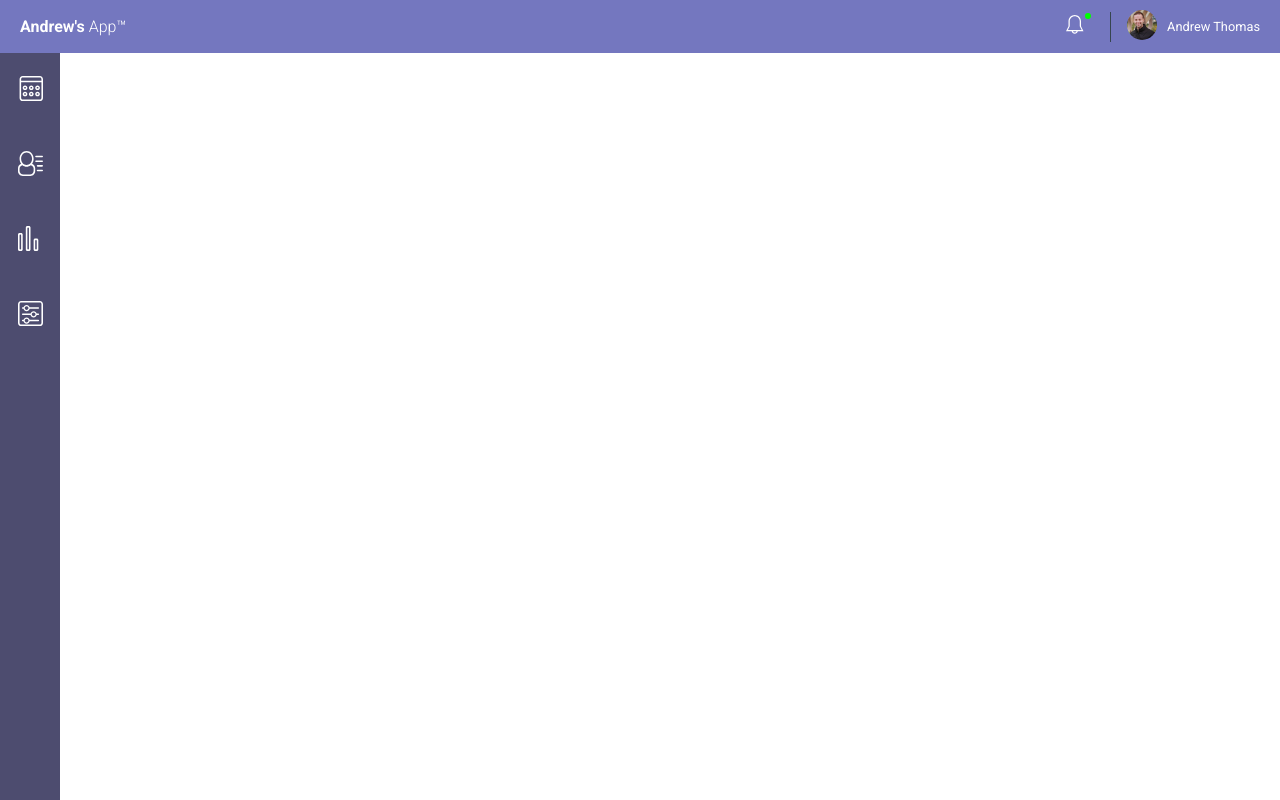
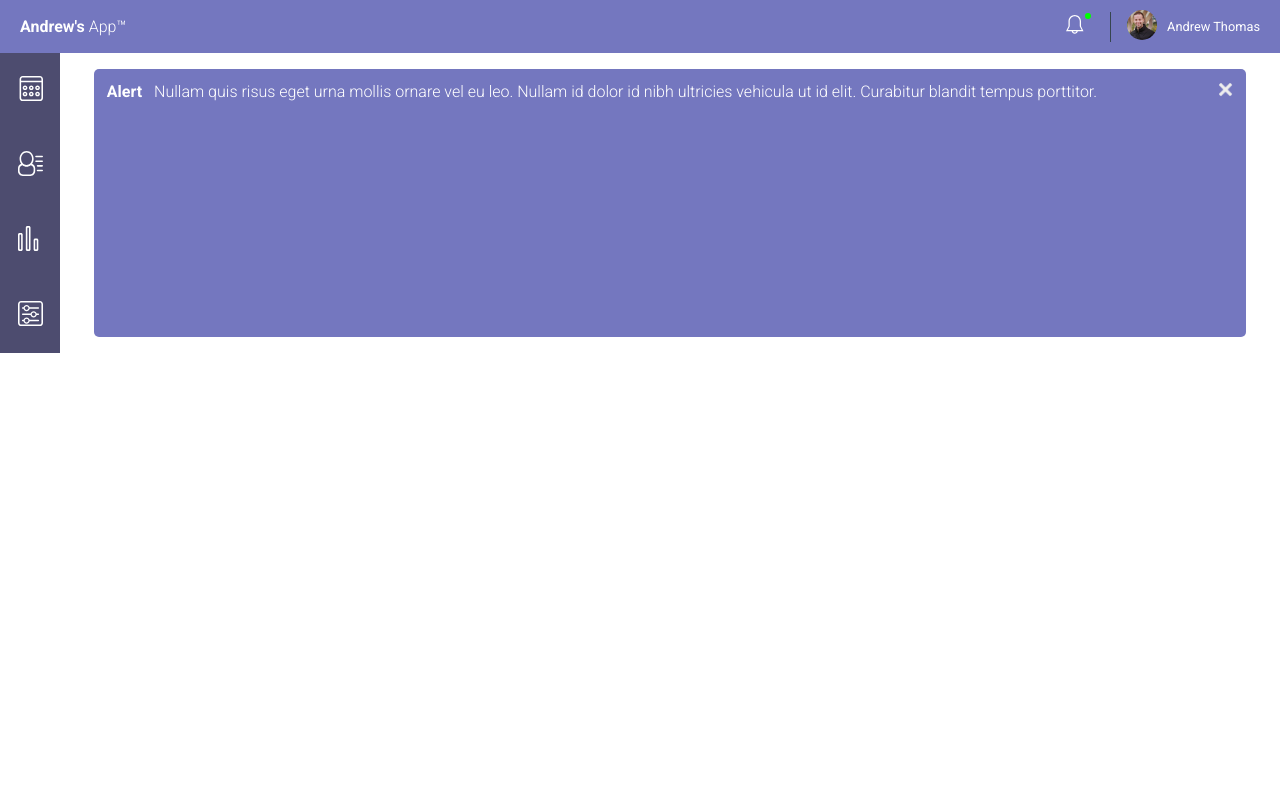
Before and after one commit to dev7788/web-app-dashboard, a plain HTML site: page index.html in a window 1280 px wide. Shown: the top 800 px of the page. Drawn offline with Linux system fonts and the light colour scheme.

Commit message:
Added alert notification

```diff
--- a/app.js
+++ b/app.js
@@ -0,0 +1 @@
+// Global variables
--- a/css/styles.css
+++ b/css/styles.css
@@ -17,7 +17,7 @@ Header
 
 header {
   display: flex;
-  background-color: #7477BF;
+  background-color: #7477bf;
   color: #fff;
   padding: .4em 1.25em .4em 1.25em;
 }
@@ -108,6 +108,39 @@ nav {
 }
 
 /****************************************
+Alert Message
+*****************************************/
+
+.alert {
+  display: flex;
+  justify-content: space-between;
+  background-color: #7477bf;
+  color: #fff;
+  width: 90%;
+  margin: 1em auto 1em;
+  border-radius: 5px;
+  padding: .8em;
+}
+
+.alert-text {
+  margin-right: .5em;
+}
+
+.alert-bold {
+  font-weight: 700;
+  margin-right: .5em;
+}
+
+.alert-message {
+  font-weight: 300;
+}
+
+.cross-img {
+  width: 15px;
+  height: 15px;
+}
+
+/****************************************
 Tablet Styles
 *****************************************/
 
@@ -127,7 +160,8 @@ Desktop Styles
     flex-direction: column;
     justify-content: flex-start;
     width: 60px;
-    height: 1000px;
+    /* height: 1000px; */
+    height: 100%;
   }
   .nav-list {
     flex-direction: column;
@@ -135,4 +169,9 @@ Desktop Styles
     width: 100%;
     height: 300px;
   }
+  .dashboard-wrapper {
+    display: flex;
+    /* height: 75px; */
+    /* height: fill; */
+  }
 }
--- a/index.html
+++ b/index.html
@@ -12,13 +12,11 @@
   <body>
 
     <header>
-
       <div class="header__logo">
         <a href="#">
           <h1>Andrew's <span style="font-weight:300">App&trade;</span></h1>
         </a>
       </div>
-
       <div class="header__right">
         <div class="header__right--bell">
           <a href="#">
@@ -45,9 +43,9 @@
           <a href="#">Andrew Thomas</a>
         </div>
       </div>
-
     </header>
 
+    <div class="dashboard-wrapper">
       <nav class="navigation">
         <ul class="nav-list">
           <li>
@@ -137,5 +135,18 @@
         </ul>
       </nav>
 
+      <div class="alert">
+        <div class="alert-text">
+          <span class="alert-bold">Alert</span>
+          <span class="alert-message">Nullam quis risus eget urna mollis ornare vel eu leo. Nullam id dolor id nibh ultricies vehicula ut id elit. Curabitur blandit tempus porttitor.</span>
+        </div>
+        <div class="alert-close">
+          <a href="#"><img class="cross-img" src="img/cross.png" alt="Alert Close Button"></a>
+        </div>
+      </div>
+    </div>
+
+
+    <script type="text/javascript" src="app.js"></script>
   </body>
 </html>
```
Also changed, not shown: img/cross.png (added). Lines whose indentation alone changed are shown as unchanged.
